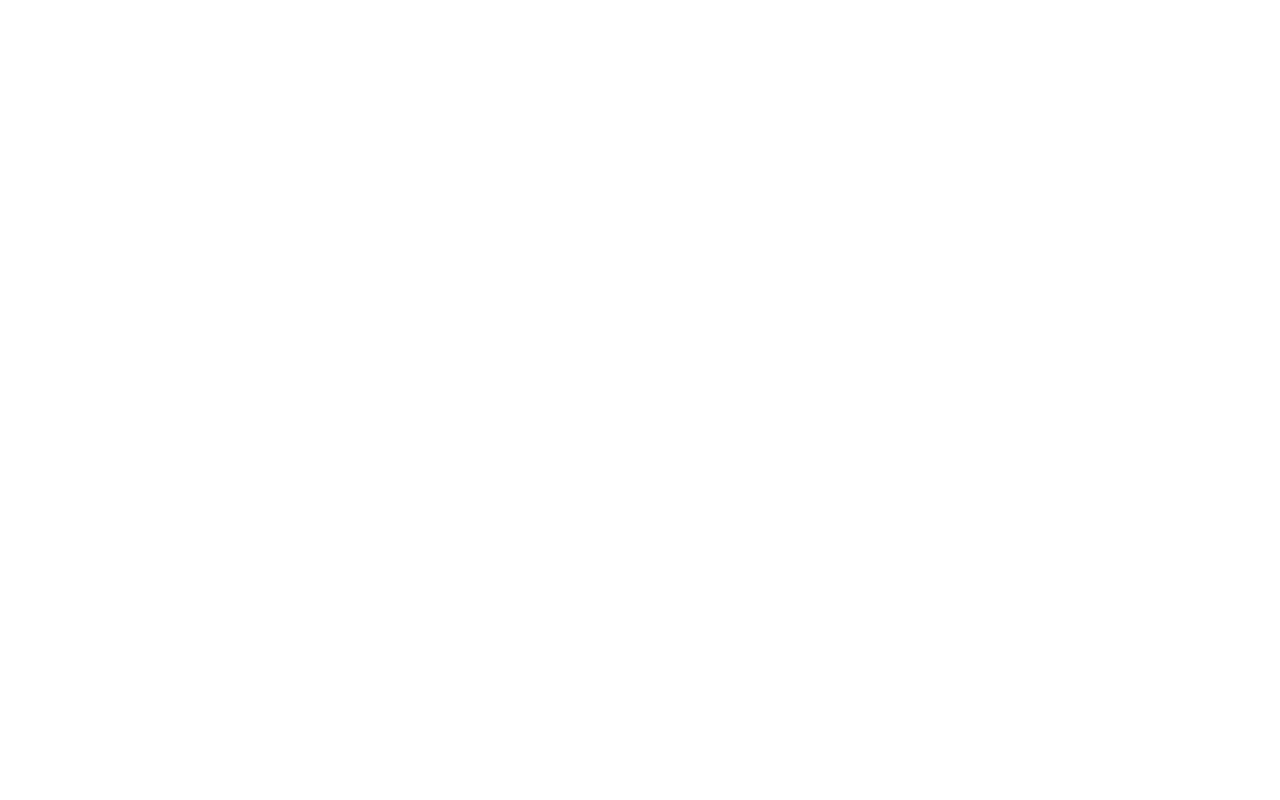
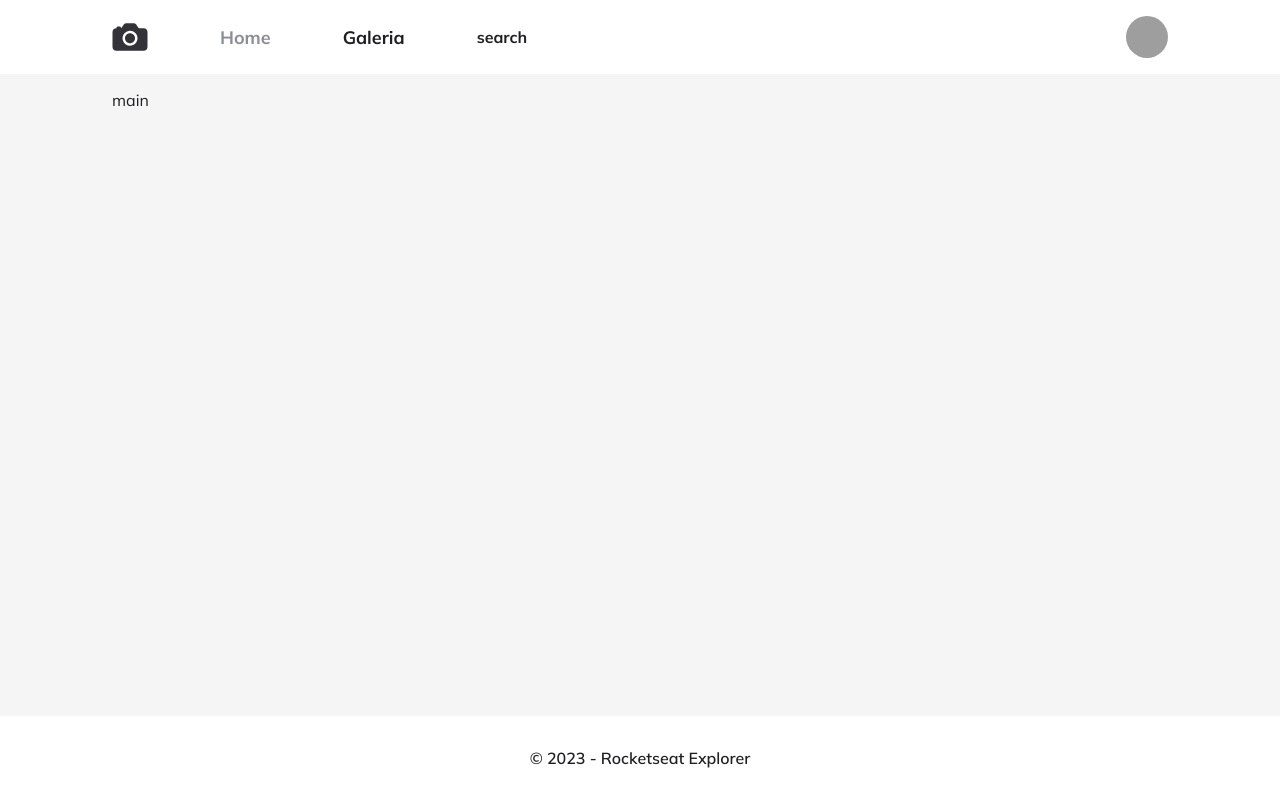
Before and after one commit to PhelipePrieto/fotoblog, a plain HTML site: page index.html in a window 1280 px wide. Drawn offline with Linux system fonts and the light colour scheme; grey boxes are pictures that could not be loaded.

Commit message:
Posicionamneto dos primeiros elementos

```diff
--- a/index.html
+++ b/index.html
@@ -1,11 +1,42 @@
 <!DOCTYPE html>
 <html lang="en">
   <head>
+    <link rel="preconnect" href="https://fonts.googleapis.com" />
+    <link rel="preconnect" href="https://fonts.gstatic.com" crossorigin />
     <meta charset="UTF-8" />
     <meta name="viewport" content="width=device-width, initial-scale=1.0" />
-    <title>Foto BLog</title>
+    <title>Fotoblog</title>
 
+    <link
+      href="https://fonts.googleapis.com/css2?family=Mulish:wght@400;600;700&display=swap"
+      rel="stylesheet"
+    />
     <link rel="stylesheet" href="style.css" />
   </head>
-  <body></body>
+  <body>
+    <div class="app" id="app">
+      <header class="container">
+        <nav>
+          <img src="./img/camera.svg" alt="Imagem da logomarca" />
+
+          <ul>
+            <li>Home</li>
+            <li class="active">Galeria</li>
+          </ul>
+        </nav>
+
+        <form action="">search</form>
+
+        <img
+          class="avatar"
+          src="https://randomuser.me/api/portraits/women/5.jpg"
+          alt="Imagem de uma mulher"
+        />
+      </header>
+      <main>
+        <div class="container">main</div>
+      </main>
+      <footer class="container"><p>© 2023 - Rocketseat Explorer</p></footer>
+    </div>
+  </body>
 </html>
--- a/style.css
+++ b/style.css
@@ -0,0 +1,78 @@
+* {
+  margin: 0;
+  padding: 0;
+  box-sizing: border-box;
+}
+
+:root {
+  font-size: 62.5%;
+
+  --color-base-white: #ffffff;
+  --color-base-gray-100: #f5f5f5;
+  --color-base-gray-300: #8d8d99;
+  --color-base-gray-900: #202024;
+
+  font-family: "Mulish", sans-serif;
+}
+
+body {
+  font-size: 1.6rem;
+
+  background-color: var(--color-base-white);
+  color: var(--color-base-gray-900);
+}
+
+main {
+  background-color: var(--color-base-gray-100);
+  overflow-y: scroll;
+}
+
+#app {
+  display: grid;
+  grid-template-rows: max-content 1fr max-content;
+  height: 100vh;
+}
+
+.container {
+  padding: 1.6rem 3.2rem;
+  width: min(112rem, 100%);
+  margin: 0 auto;
+}
+
+header,
+nav,
+nav ul {
+  display: flex;
+  align-items: center;
+  /* justify-content: center; */
+  gap: 7.2rem;
+  font-weight: 700;
+}
+
+header form {
+  flex: 1;
+}
+
+nav ul {
+  list-style: none;
+  font-size: 1.8rem;
+  color: var(--color-base-gray-300);
+}
+
+ul li.active {
+  color: var(--color-base-gray-900);
+}
+
+.avatar {
+  width: 4.2rem;
+  height: 4.2rem;
+
+  object-fit: cover;
+  border-radius: 50%;
+}
+
+footer p {
+  text-align: center;
+  padding: 1.6rem;
+  font-weight: 600;
+}
```
Also changed, not shown: img/avatar.png (added), img/camera.svg (added).
